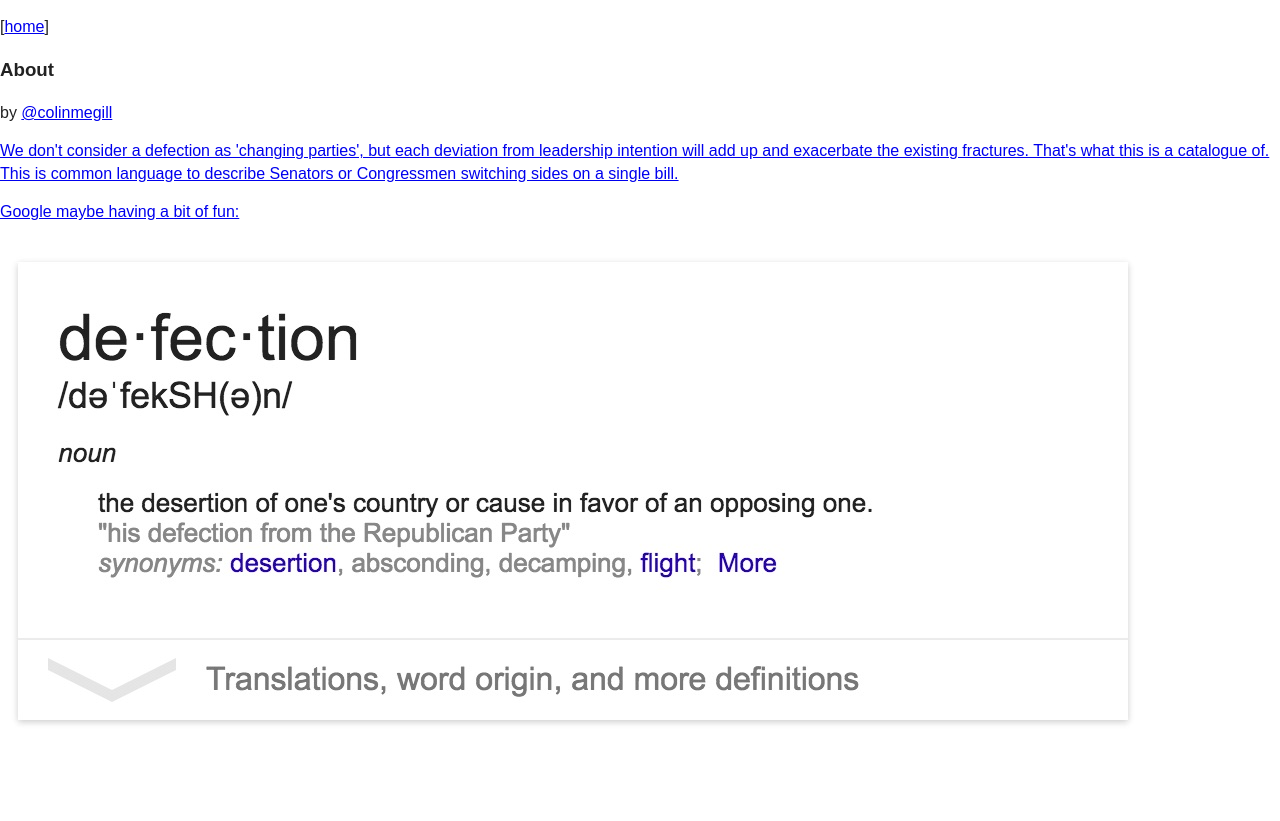
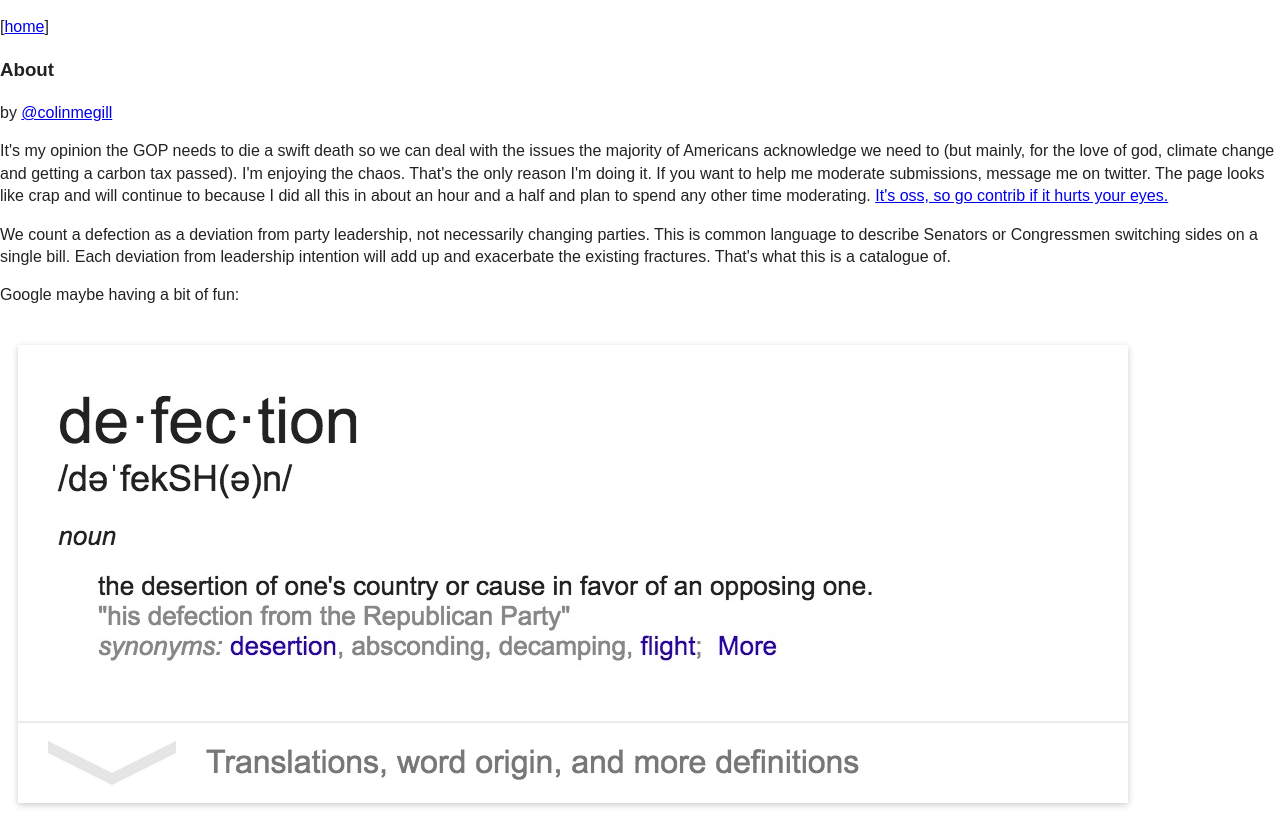
Before and after one commit to colinmegill/defections_gop, a plain HTML site: page about.html in a window 1280 px wide. Before the commit the page ends 800 px from the top, so only its background shows below. Drawn offline with Linux system fonts and the light colour scheme.

Commit message:
copy changes

```diff
--- a/about.html
+++ b/about.html
@@ -22,8 +22,9 @@
         <!-- Add your site or application content here -->
         <p> [<a href="/">home</a>] </p>
         <h3> About </h3>
-        <p> by <a href="http://twitter.com/colinmegill"> @colinmegill </p>
-        <p> We don't consider a defection as 'changing parties', but each deviation from leadership intention will add up and exacerbate the existing fractures. That's what this is a catalogue of. This is common language to describe Senators or Congressmen switching sides on a single bill. </p>
+        <p> by <a href="http://twitter.com/colinmegill"> @colinmegill </a> </p>
+        <p> It's my opinion the GOP needs to die a swift death so we can deal with the issues the majority of Americans acknowledge we need to (but mainly, for the love of god, climate change and getting a carbon tax passed). I'm enjoying the chaos. That's the only reason I'm doing it. If you want to help me moderate submissions, message me on twitter. The page looks like crap and will continue to because I did all this in about an hour and a half and plan to spend any other time moderating. <a href="https://github.com/colinmegill/defections_gop"> It's oss, so go contrib if it hurts your eyes. </a>  </p>
+        <p> We count a defection as a deviation from party leadership, not necessarily changing parties. This is common language to describe Senators or Congressmen switching sides on a single bill. Each deviation from leadership intention will add up and exacerbate the existing fractures. That's what this is a catalogue of.  </p>
         <p> Google maybe having a bit of fun: </p>
         <img src="/img/defection.jpg"/>
 
```
Also changed, not shown: index.html (+1 -1 lines).
